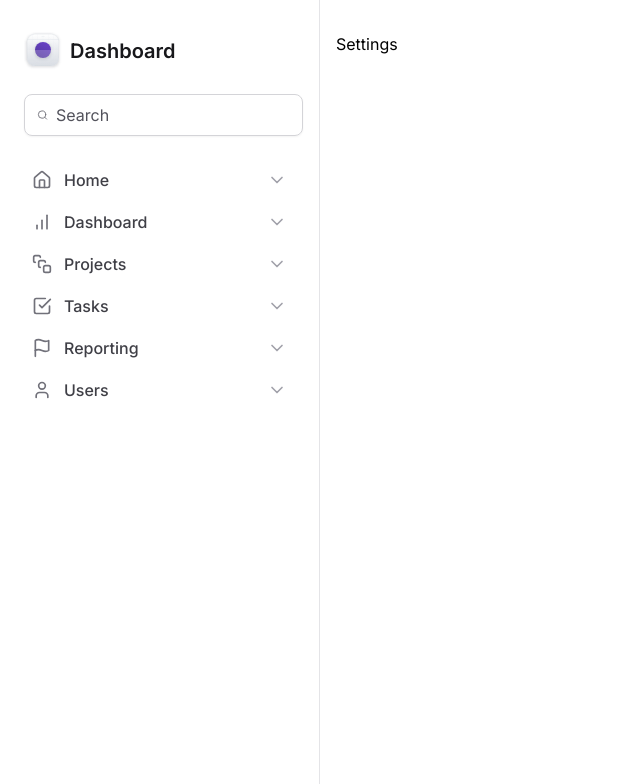
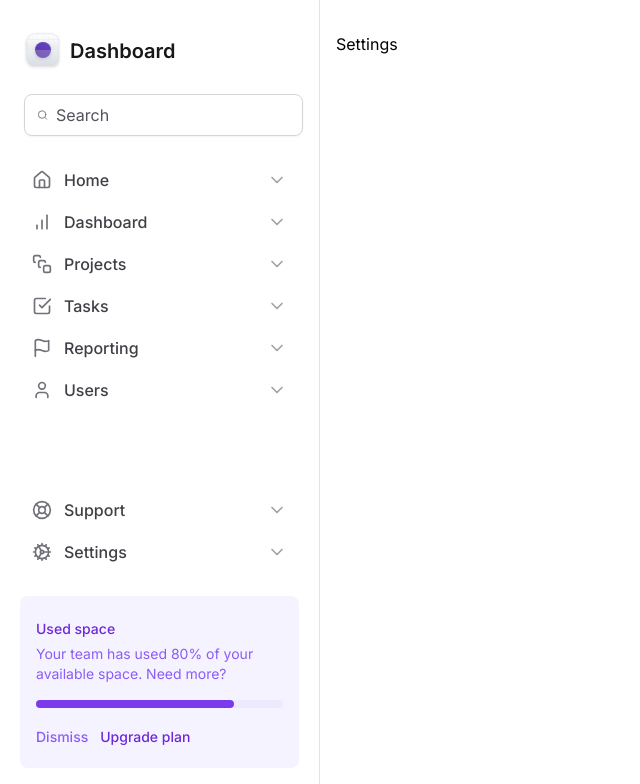
Before and after one commit to lfnd0/dashboard-web, a Next.js app: page / in a window 1280 px wide. Shown: the top 784 px of the page, without its empty margins (0-640 px from the left). Built offline with nearby package versions, Linux system fonts and the light colour scheme.

Commit message:
Widget de Espaço Usado

```diff
--- a/src/app/layout.tsx
+++ b/src/app/layout.tsx
@@ -1,4 +1,4 @@
-import { Sidebar } from '@/components/Sidebar/inde'
+import { Sidebar } from '@/components/Sidebar'
 import type { Metadata } from 'next'
 import { Inter } from 'next/font/google'
 import './globals.css'
--- a/src/components/Sidebar/MainNavigation/index.tsx
+++ /dev/null
@@ -1,22 +0,0 @@
-import {
-  BarChart,
-  CheckSquare,
-  Flag,
-  Home,
-  SquareStack,
-  User,
-} from 'lucide-react'
-import { NavItem } from './NavItem'
-
-export function MainNavigation() {
-  return (
-    <nav className="space-y-0.5">
-      <NavItem title="Home" icon={Home} />
-      <NavItem title="Dashboard" icon={BarChart} />
-      <NavItem title="Projects" icon={SquareStack} />
-      <NavItem title="Tasks" icon={CheckSquare} />
-      <NavItem title="Reporting" icon={Flag} />
-      <NavItem title="Users" icon={User} />
-    </nav>
-  )
-}
--- /dev/null
+++ b/src/components/Sidebar/UsedSpaceWidget.tsx
@@ -0,0 +1,33 @@
+export function UsedSpaceWidget() {
+  return (
+    <div className="flex flex-col gap-4 rounded-lg bg-violet-50 px-4 py-5">
+      <div className="space-y-1">
+        <span className="text-sm/5 font-medium text-violet-700">
+          Used space
+        </span>
+
+        <p className="text-sm/5 text-violet-500">
+          Your team has used 80% of your available space. Need more?
+        </p>
+      </div>
+      <div className="h-2 rounded-full bg-violet-100">
+        <div className="h-2 w-4/5 rounded-full bg-violet-600"></div>
+      </div>
+
+      <div className="space-x-3">
+        <button
+          type="button"
+          className="text-sm font-medium text-violet-500 hover:text-violet-700"
+        >
+          Dismiss
+        </button>
+        <button
+          type="button"
+          className="text-sm font-medium text-violet-700 hover:text-violet-900"
+        >
+          Upgrade plan
+        </button>
+      </div>
+    </div>
+  )
+}
--- a/src/components/Sidebar/inde.tsx
+++ /dev/null
@@ -1,22 +0,0 @@
-import { Search } from 'lucide-react'
-import { Logo } from './Logo'
-import { MainNavigation } from './MainNavigation'
-
-export function Sidebar() {
-  return (
-    <aside className="space-y-6 border-r border-zinc-200 px-5 py-8">
-      <Logo />
-
-      <div className="mx-1 flex w-full items-center  gap-2 rounded-lg border border-zinc-300 px-3 py-2 shadow-sm">
-        <Search className="h-5 w-5 text-zinc-500" />
-
-        <input
-          className="flex-1 border-0 bg-transparent p-0 text-zinc-900 placeholder-zinc-600"
-          placeholder="Search"
-        />
-      </div>
-
-      <MainNavigation />
-    </aside>
-  )
-}
--- /dev/null
+++ b/src/components/Sidebar/index.tsx
@@ -0,0 +1,49 @@
+import {
+  BarChart,
+  CheckSquare,
+  Cog,
+  Flag,
+  Home,
+  LifeBuoy,
+  Search,
+  SquareStack,
+  User,
+} from 'lucide-react'
+import { Logo } from './Logo'
+import { NavItem } from './NavItem'
+import { UsedSpaceWidget } from './UsedSpaceWidget'
+
+export function Sidebar() {
+  return (
+    <aside className="flex flex-col gap-6 border-r border-zinc-200 px-5 py-8">
+      <Logo />
+
+      <div className="mx-1 flex w-full items-center  gap-2 rounded-lg border border-zinc-300 px-3 py-2 shadow-sm">
+        <Search className="h-5 w-5 text-zinc-500" />
+
+        <input
+          className="flex-1 border-0 bg-transparent p-0 text-zinc-900 placeholder-zinc-600"
+          placeholder="Search"
+        />
+      </div>
+
+      <nav className="space-y-0.5">
+        <NavItem title="Home" icon={Home} />
+        <NavItem title="Dashboard" icon={BarChart} />
+        <NavItem title="Projects" icon={SquareStack} />
+        <NavItem title="Tasks" icon={CheckSquare} />
+        <NavItem title="Reporting" icon={Flag} />
+        <NavItem title="Users" icon={User} />
+      </nav>
+
+      <div className="mt-auto flex  flex-col gap-6">
+        <nav className="space-y-0.5">
+          <NavItem title="Support" icon={LifeBuoy} />
+          <NavItem title="Settings" icon={Cog} />
+        </nav>
+
+        <UsedSpaceWidget />
+      </div>
+    </aside>
+  )
+}
```
Also changed, not shown: src/components/Sidebar/NavItem.tsx (renamed from src/components/Sidebar/MainNavigation/NavItem.tsx).
